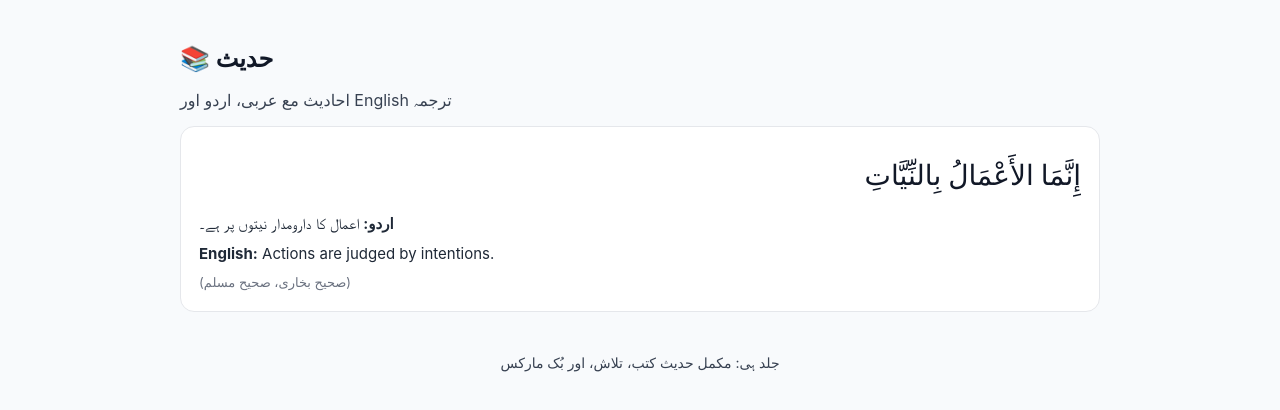
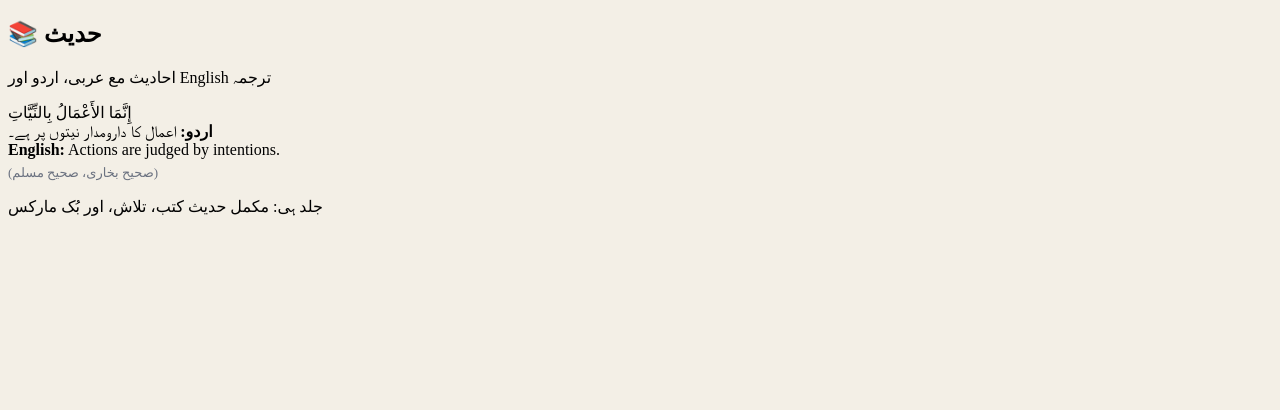
Before and after one commit to Pir-junaid/quran-app, a Next.js app: page /hadith in a window 1280 px wide. Shown: the top 410 px of the page. Built offline with nearby package versions, Linux system fonts and the light colour scheme.

Commit message:
Update globals.css

```diff
--- a/styles/globals.css
+++ b/styles/globals.css
@@ -1,109 +1,51 @@
-/* ===== Global Reset ===== */
-* {
-  box-sizing: border-box;
+body {
+  background: #f3efe6;
 }
 
-body {
-  margin: 0;
-  font-family: -apple-system, BlinkMacSystemFont, "Segoe UI",
-    Roboto, Oxygen, Ubuntu, Cantarell, "Open Sans",
-    "Helvetica Neue", sans-serif;
-  background-color: #f8fafc;
-  color: #111827;
-  line-height: 1.6;
+/* Quran Page */
+.quran-page {
+  padding: 20px;
+  min-height: 100vh;
+  background: #fdfaf4;
 }
 
-/* ===== Links ===== */
-a {
-  color: inherit;
-  text-decoration: none;
+.surah-header {
+  text-align: center;
+  margin-bottom: 14px;
 }
 
-/* ===== Layout ===== */
-.container {
-  max-width: 960px;
-  margin: 0 auto;
-  padding: 20px;
+.surah-header h2 {
+  font-size: 26px;
+  font-family: serif;
 }
 
-/* ===== Cards ===== */
-.card {
-  background: #ffffff;
-  border-radius: 14px;
-  padding: 18px;
-  border: 1px solid #e5e7eb;
-  transition: box-shadow 0.2s ease, transform 0.2s ease;
+.bismillah {
+  text-align: center;
+  font-size: 26px;
+  margin-bottom: 18px;
+  font-family: serif;
 }
 
-.card:hover {
-  box-shadow: 0 10px 22px rgba(0, 0, 0, 0.06);
-  transform: translateY(-2px);
-}
-
-/* ===== Headings ===== */
-h1 {
-  font-size: 32px;
-  margin-bottom: 6px;
-}
-
-h2 {
-  font-size: 24px;
-  margin-bottom: 10px;
-}
-
-h3 {
-  font-size: 18px;
-  margin-bottom: 6px;
-}
-
-/* ===== Text ===== */
-p {
-  margin: 6px 0 12px;
-  color: #374151;
-}
-
-ul {
-  padding-left: 18px;
-}
-
-li {
-  margin-bottom: 6px;
-}
-
-/* ===== Quran Text ===== */
-.arabic {
+.quran-text {
   font-size: 28px;
   line-height: 2.2;
   direction: rtl;
   text-align: right;
-  font-family: "Scheherazade New", serif;
+  font-family: serif;
 }
 
-.translation {
-  font-size: 15px;
-  color: #1f2937;
-  margin-top: 6px;
+.ayah-end {
+  font-size: 22px;
+  margin: 0 6px;
 }
 
-/* ===== Buttons ===== */
-button {
-  padding: 8px 14px;
-  border-radius: 10px;
-  border: none;
-  cursor: pointer;
-  background: #0f766e;
-  color: white;
-  font-size: 14px;
+.page-hint {
+  text-align: center;
+  margin-top: 20px;
+  font-size: 13px;
+  color: #777;
 }
 
-button:hover {
-  background: #115e59;
+.loading {
+  padding: 20px;
 }
-
-/* ===== Footer ===== */
-footer {
-  margin-top: 40px;
-  font-size: 14px;
-  color: #6b7280;
-  text-align: center;
-}
```
